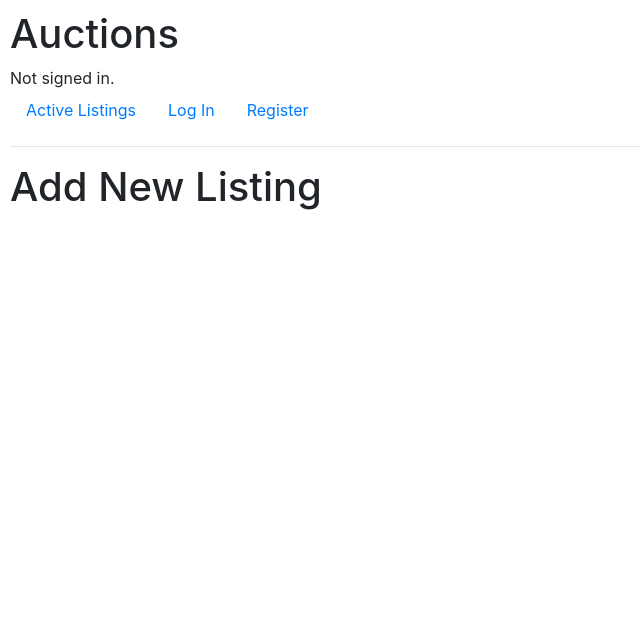
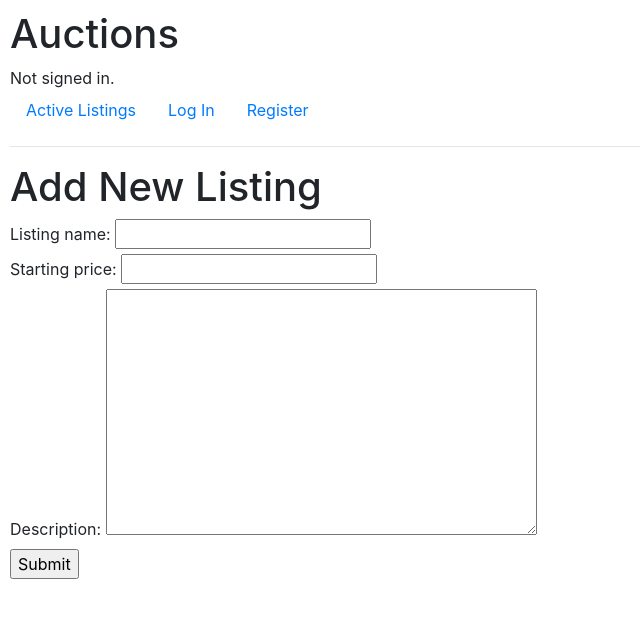
Before and after one commit to liampc/ComSci50, a Django app: page /listing/add_listing in a window 1280 px wide. Shown: the top 618 px of the page, without its empty margins (0-640 px from the left). Run offline with Django 3.2, Linux system fonts and the light colour scheme; some libraries are stand-ins or nearby versions.

Commit message:
add basic forms for listing

```diff
--- /dev/null
+++ b/auctions/forms.py
@@ -0,0 +1,7 @@
+from django import forms
+
+
+class Add_listing(forms.Form):
+    product = forms.CharField(label="Listing name" ,max_length=64)
+    price = forms.DecimalField(label="Starting price", max_digits=12, decimal_places=2)
+    description = forms.CharField(label="Description",widget=forms.Textarea)
--- a/auctions/templates/auctions/add_listing.html
+++ b/auctions/templates/auctions/add_listing.html
@@ -5,4 +5,19 @@
 
     <h1>Add New Listing</h1>
 
+
+    <form>
+        {% csrf_token %}
+        {{form.product.label_tag}}
+        {{form.product}}
+        <br>
+        {{form.price.label_tag}}
+        {{form.price}}
+        <br>
+        {{form.description.label_tag}}
+        {{form.description}}
+        <br>
+        <input type="submit" value="Submit">
+    </form>
+
 {% endblock %}
--- a/auctions/views.py
+++ b/auctions/views.py
@@ -5,6 +5,7 @@ from django.shortcuts import render
 from django.urls import reverse
 
 from .models import User, Listing, Bid, Comment
+from .forms import Add_listing
 
 
 def index(request):
@@ -85,4 +86,6 @@ def listings(request, product_id):
 
 
 def add_listing(request):
-    return render(request, "auctions/add_listing.html")
+    return render(request, "auctions/add_listing.html", {
+        "form": Add_listing()
+    })
```
